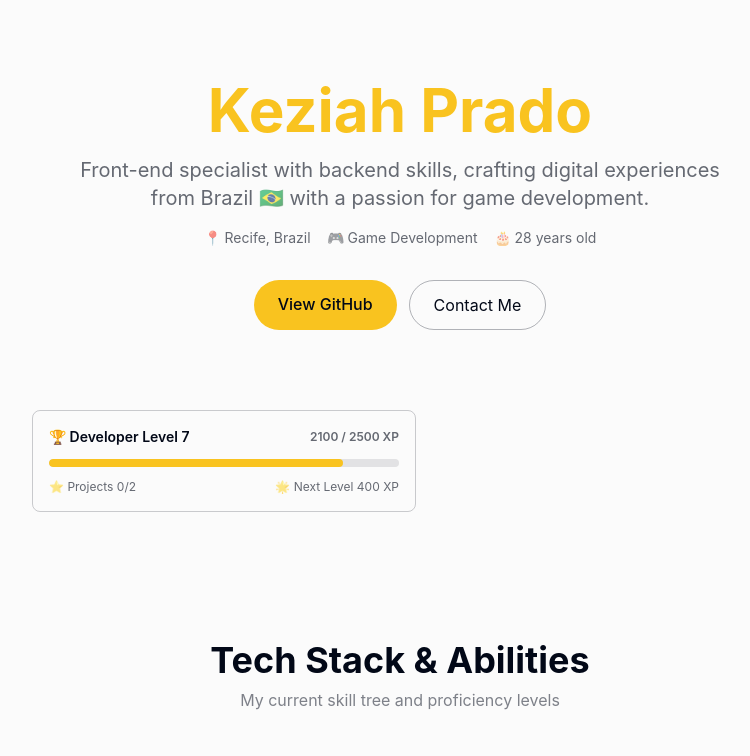
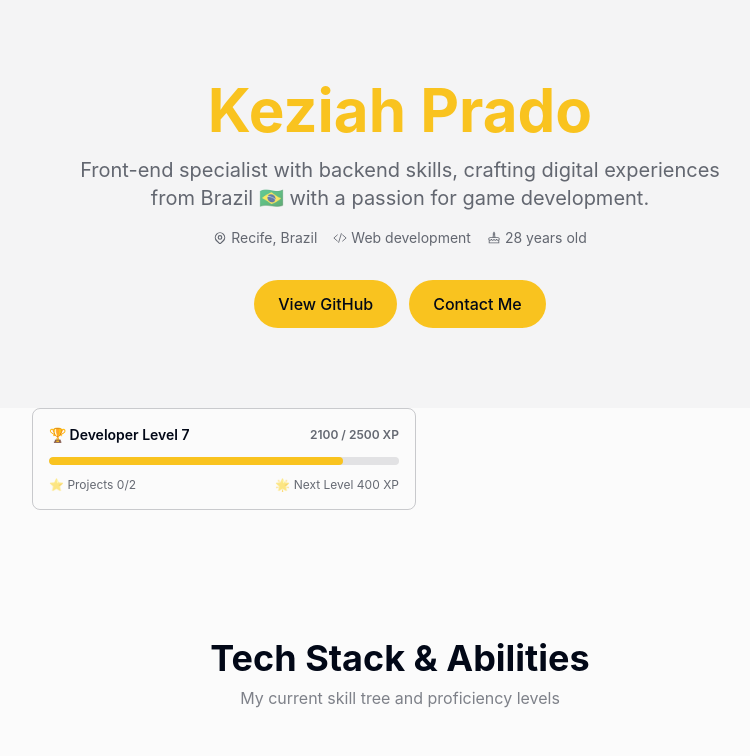
Before and after one commit to pradokez/portfolio, a React (Vite) app: page / in a window 1280 px wide. Shown: the top 756 px of the page, without its empty margins (240-990 px from the left). Built offline with nearby package versions, Linux system fonts and the light colour scheme.

Commit message:
feat: fix discrepancies on header

```diff
--- a/src/components/ProfileSection.tsx
+++ b/src/components/ProfileSection.tsx
@@ -1,5 +1,8 @@
 import content from '../content/en'
-import { projects } from '../data/projects'
+import { buttonClass } from '../shared/constants'
+import { HiOutlineLocationMarker } from "react-icons/hi";
+import { IoCodeSlashOutline } from "react-icons/io5";
+import { LiaBirthdayCakeSolid } from "react-icons/lia";
 
 function calcAge(birthDate: string): number {
   const today = new Date()
@@ -13,9 +16,10 @@ function calcAge(birthDate: string): number {
 export default function ProfileSection() {
   const { name, bio, location, field, birthDate } = content.profile
   const age = calcAge(birthDate)
+  const subtextWithIconsClass = 'flex items-center gap-1'
 
   return (
-    <section className="flex flex-col items-center justify-center text-center px-4 py-20 gap-8">
+    <section className="flex flex-col items-center justify-center text-center px-4 py-20 gap-8 bg-alt">
       <div className="flex flex-col items-center gap-4">
         <h1 className="text-4xl md:text-6xl font-bold text-primary">
           {name}
@@ -24,9 +28,9 @@ export default function ProfileSection() {
           {bio}
         </p>
         <div className="flex flex-wrap justify-center gap-x-4 gap-y-1 text-sm text-on-surface/60">
-          <span>📍 {location}</span>
-          <span>🎮 {field}</span>
-          <span>🎂 {age} years old</span>
+          <span className={subtextWithIconsClass}><HiOutlineLocationMarker />{location}</span>
+          <span className={subtextWithIconsClass}><IoCodeSlashOutline/> {field}</span>
+          <span className={subtextWithIconsClass}><LiaBirthdayCakeSolid/> {age} years old</span>
         </div>
       </div>
       <div className="flex flex-wrap justify-center gap-3">
@@ -34,13 +38,13 @@ export default function ProfileSection() {
           href={content.contact.github.url}
           target="_blank"
           rel="noopener noreferrer"
-          className="px-6 py-3 rounded-full bg-primary text-on-surface font-medium hover:opacity-90 transition-opacity focus-visible:outline-none focus-visible:ring-2 focus-visible:ring-primary"
+          className={buttonClass}
         >
           View GitHub
         </a>
         <a
           href="#contact"
-          className="px-6 py-3 rounded-full border border-on-surface/30 text-on-surface hover:bg-primary hover:border-primary transition-colors focus-visible:outline-none focus-visible:ring-2 focus-visible:ring-primary"
+          className={buttonClass}
         >
           Contact Me
         </a>
--- a/src/content/en.ts
+++ b/src/content/en.ts
@@ -39,7 +39,7 @@ const content: SiteContent = {
     name: 'Keziah Prado',
     bio: 'Front-end specialist with backend skills, crafting digital experiences from Brazil 🇧🇷 with a passion for game development.',
     location: 'Recife, Brazil',
-    field: 'Game Development',
+    field: 'Web development',
     birthDate: '1998-04-09',
   },
   nav: {
--- a/src/index.css
+++ b/src/index.css
@@ -7,6 +7,7 @@
   --color-category-frontend: #38bdf8;
   --color-category-backend: #4ade80;
   --color-category-tools: #a78bfa;
+  --color-alt: #f4f4f5;
 }
 
 :root {
--- /dev/null
+++ b/src/shared/constants.ts
@@ -0,0 +1,3 @@
+const buttonClassFilled = 'px-6 py-3 rounded-full bg-primary text-on-surface font-medium hover:opacity-90 transition-opacity focus-visible:outline-none focus-visible:ring-2 focus-visible:ring-primary'
+
+export {buttonClassFilled as buttonClass}
```
